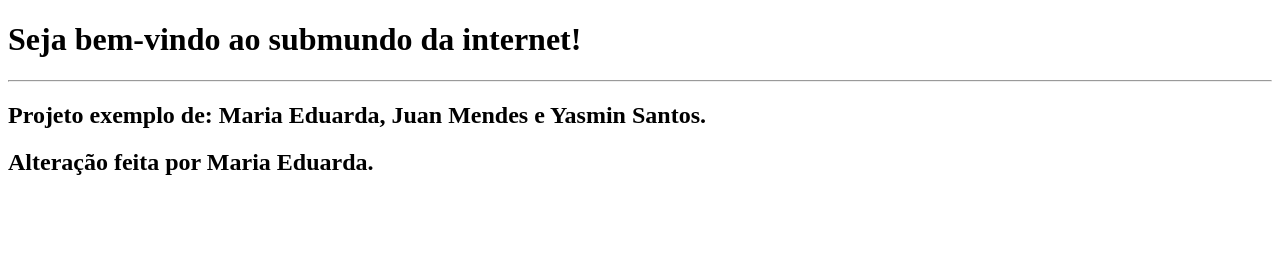
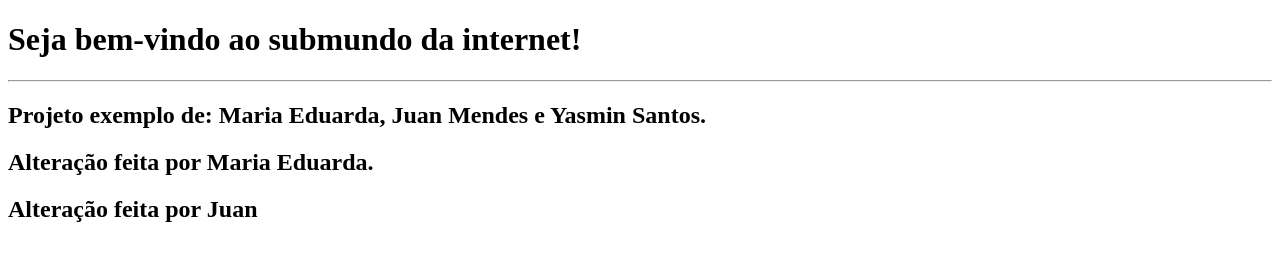
Before and after one commit to yasmin-santos02/CI_CD, a plain HTML site: page index.html in a window 1280 px wide. Drawn offline with Linux system fonts and the light colour scheme.

Commit message:
alteração juan

```diff
--- a/index.html
+++ b/index.html
@@ -10,5 +10,6 @@
     <hr>
     <h2>Projeto exemplo de: Maria Eduarda, Juan Mendes e Yasmin Santos.</h2>
     <h2>Alteração feita por Maria Eduarda.</h2>
+    <h2>Alteração feita por Juan</h2>
 </body>
 </html>
```
